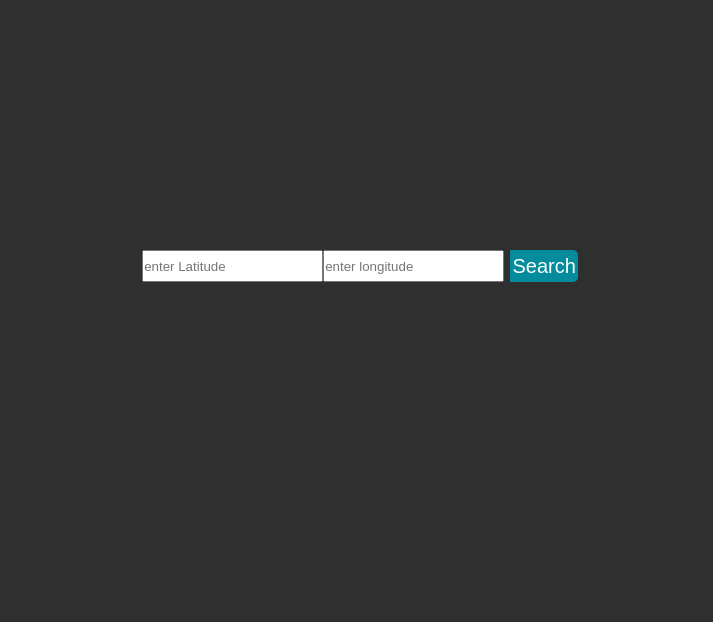
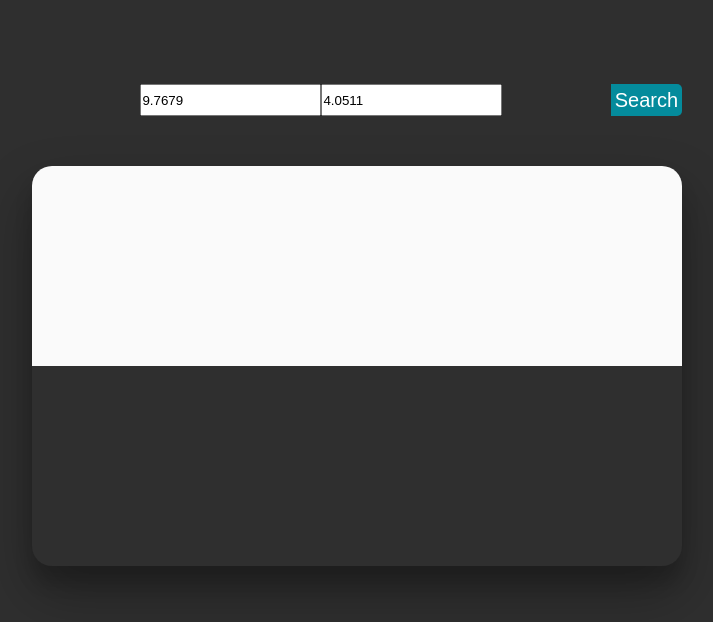
Before and after one commit to rigole/ReactJS-Applications, a React (Create React App) app in the folder weather-app/: page / in a window 1280 px wide. Shown: the top 622 px of the page, without its empty margins (283-996 px from the left). Built offline with nearby package versions, Linux system fonts and the light colour scheme; some icons are missing.

Commit message:
creating the weather components and rendering it in the Search page

```diff
--- a/weather-app/src/components/SearchMain.js
+++ b/weather-app/src/components/SearchMain.js
@@ -1,18 +1,32 @@
 import React, {useState} from 'react';
 import './style.css';
+import WeatherDetails from "./WeatherDetails";
 
 function SearchMain(){
-    const [longitude, setlongitude] = useState('9.7679')
+    const [longitude, setlongitude] = useState('9.7679');
     const [latitude, setlatitude] = useState('4.0511');
+    console.log(longitude);
+    console.log(latitude);
 
     return (
-        <div className="wrap">
-            <div className="search">
-                <input type="text" placeholder="enter Latitude" onChange={(e) => setlongitude(e.target.value)}/>
-                <input type="text" placeholder="enter longitude" onChange={(e) => setlatitude(e.target.value)}/>
+        <>
+            <div className="wrap">
+                <div className="search">
+                    <input type="text"
+                           placeholder="enter Latitude"
+                           value={longitude}
+                           onChange={(e) => setlongitude(e.target.value)}/>
+
+                    <input
+                        type="text"
+                        placeholder="enter longitude"
+                        value={latitude}
+                        onChange={(e) => setlatitude(e.target.value)}/>
+                </div>
+                <button className="searchButton">Search</button>
             </div>
-            <button className="searchButton">Search</button>
-        </div>
+            <WeatherDetails/>
+        </>
     )
 }
 
--- /dev/null
+++ b/weather-app/src/components/WeatherDetails.js
@@ -0,0 +1,15 @@
+import React from 'react';
+
+function WeatherDetails(){
+    return(
+        <div>
+            <article className="widget">
+                <div className="weatherIcon">
+                    <i className="wi wi-night-sleet"></i>
+                </div>
+            </article>
+        </div>
+    )
+}
+
+export default WeatherDetails
```
